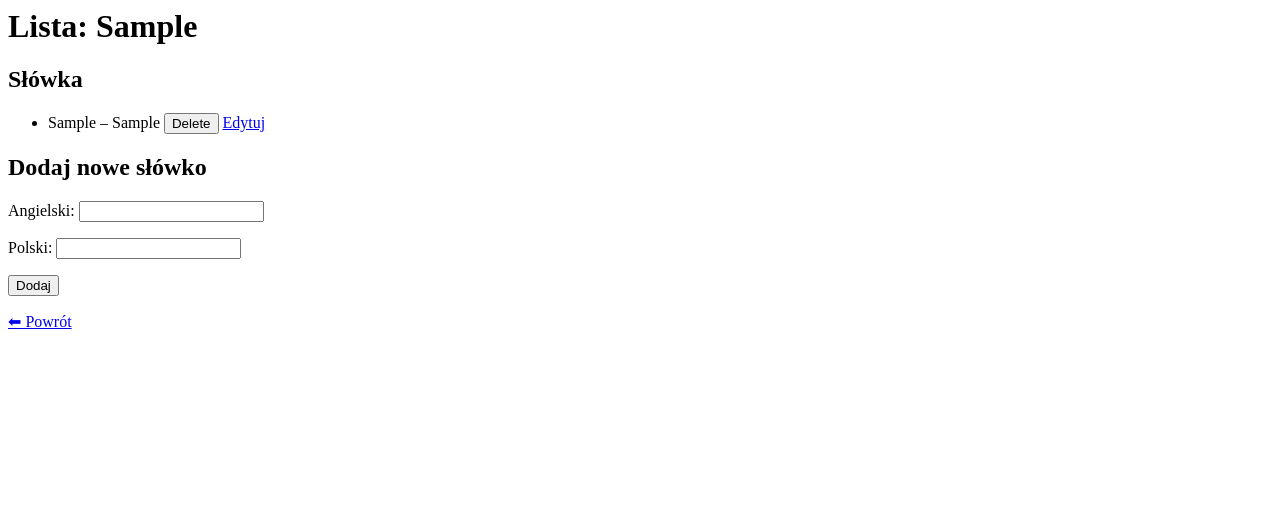
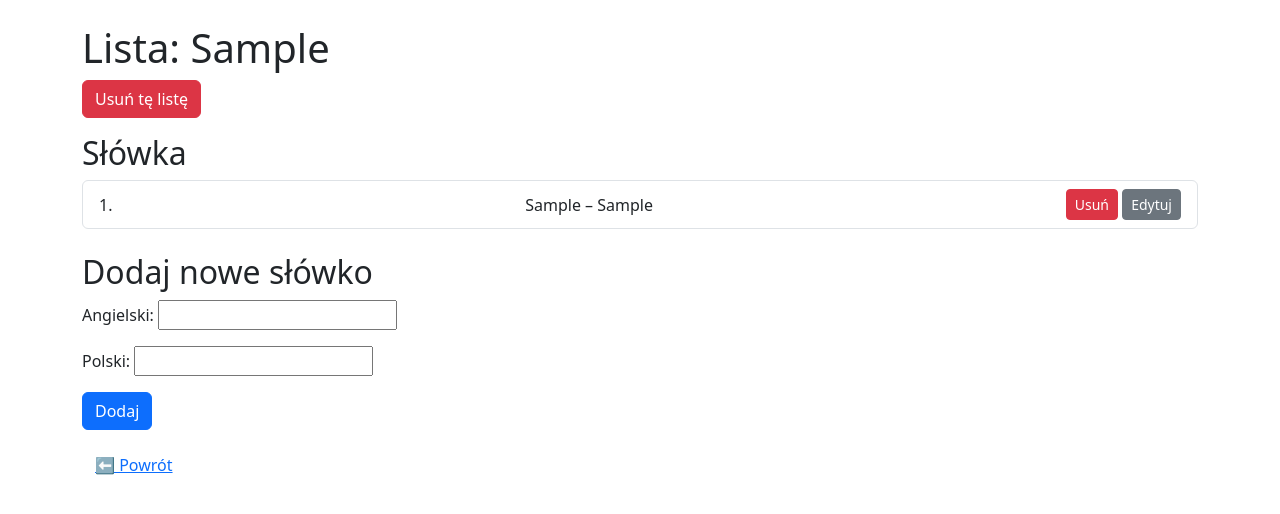
Before and after one commit to piotrkadulawork/elearning-django, a Django app: page /lista/1/ in a window 1280 px wide. Shown: the top 514 px of the page. Run offline with Django 5.2, Linux system fonts and the light colour scheme; tables that the repository leaves empty hold one stand-in row (values such as "Sample post").

Commit message:
add bootstrap and base.html file

```diff
--- /dev/null
+++ b/nauka/templates/base.html
@@ -0,0 +1,17 @@
+<!DOCTYPE html>
+<html lang="pl">
+<head>
+  <meta charset="UTF-8">
+  <title>{% block title %}Moja aplikacja{% endblock %}</title>
+  <link href="https://cdn.jsdelivr.net/npm/bootstrap@5.3.2/dist/css/bootstrap.min.css" rel="stylesheet">
+</head>
+<body>
+  <div class="container mt-4">
+    {% block content %}
+    <!-- Tutaj będzie wstawiana treść z innych szablonów -->
+    {% endblock %}
+  </div>
+
+  <script src="https://cdn.jsdelivr.net/npm/bootstrap@5.3.2/dist/js/bootstrap.bundle.min.js"></script>
+</body>
+</html>
--- a/nauka/templates/nauka/lista_slowek.html
+++ b/nauka/templates/nauka/lista_slowek.html
@@ -1,28 +1,43 @@
+{% extends "base.html" %}
+
+{% block title %}Lista: {{ lista.nazwa }}{% endblock %}
+
+{% block content %}
 <h1>Lista: {{ lista.nazwa }}</h1>
 
+<form action="{% url 'usun_liste' lista.id %}" method="post" class="mb-3">
+  {% csrf_token %}
+  <button type="submit" class="btn btn-danger"
+          onclick="return confirm('Na pewno usunąć całą listę i wszystkie słówka?')">
+    Usuń tę listę
+  </button>
+</form>
+
 <h2>Słówka</h2>
-<ul>
+<ol class="list-group list-group-numbered">
   {% for slowko in slowka %}
-    <li>
+    <li class="list-group-item d-flex justify-content-between align-items-center">
       {{ slowko.angielski }} – {{ slowko.polski }}
-      <form action="{% url 'usun_slowko' slowko.id %}" method="post" style="display:inline;">
-        {% csrf_token %}
-        <button type="submit" onclick="return confirm('Na pewno usunąć to słówko?')">
-          Delete
-        </button>
-      </form>
-      <a href="{% url 'edytuj_slowko' slowko.id %}">Edytuj</a>
+      <div>
+        <form action="{% url 'usun_slowko' slowko.id %}" method="post" style="display:inline;">
+          {% csrf_token %}
+          <button type="submit" class="btn btn-danger btn-sm"
+                  onclick="return confirm('Na pewno usunąć to słówko?')">Usuń</button>
+        </form>
+        <a href="{% url 'edytuj_slowko' slowko.id %}" class="btn btn-secondary btn-sm">Edytuj</a>
+      </div>
     </li>
   {% empty %}
-    <li>Brak słówek.</li>
+    <li class="list-group-item">Brak słówek.</li>
   {% endfor %}
-</ul>
+</ol>
 
-<h2>Dodaj nowe słówko</h2>
+<h2 class="mt-4">Dodaj nowe słówko</h2>
 <form method="post">
   {% csrf_token %}
   {{ form.as_p }}
-  <button type="submit">Dodaj</button>
+  <button type="submit" class="btn btn-primary">Dodaj</button>
 </form>
 
-<a href="{% url 'home' %}">⬅ Powrót</a>
+<a href="{% url 'home' %}" class="btn btn-link mt-3">⬅ Powrót</a>
+{% endblock %}
```
Also changed, not shown: nauka/templates/nauka/home.html (+15 -7 lines), nauka/templates/nauka/nowa_lista.html (+10 -3 lines).
